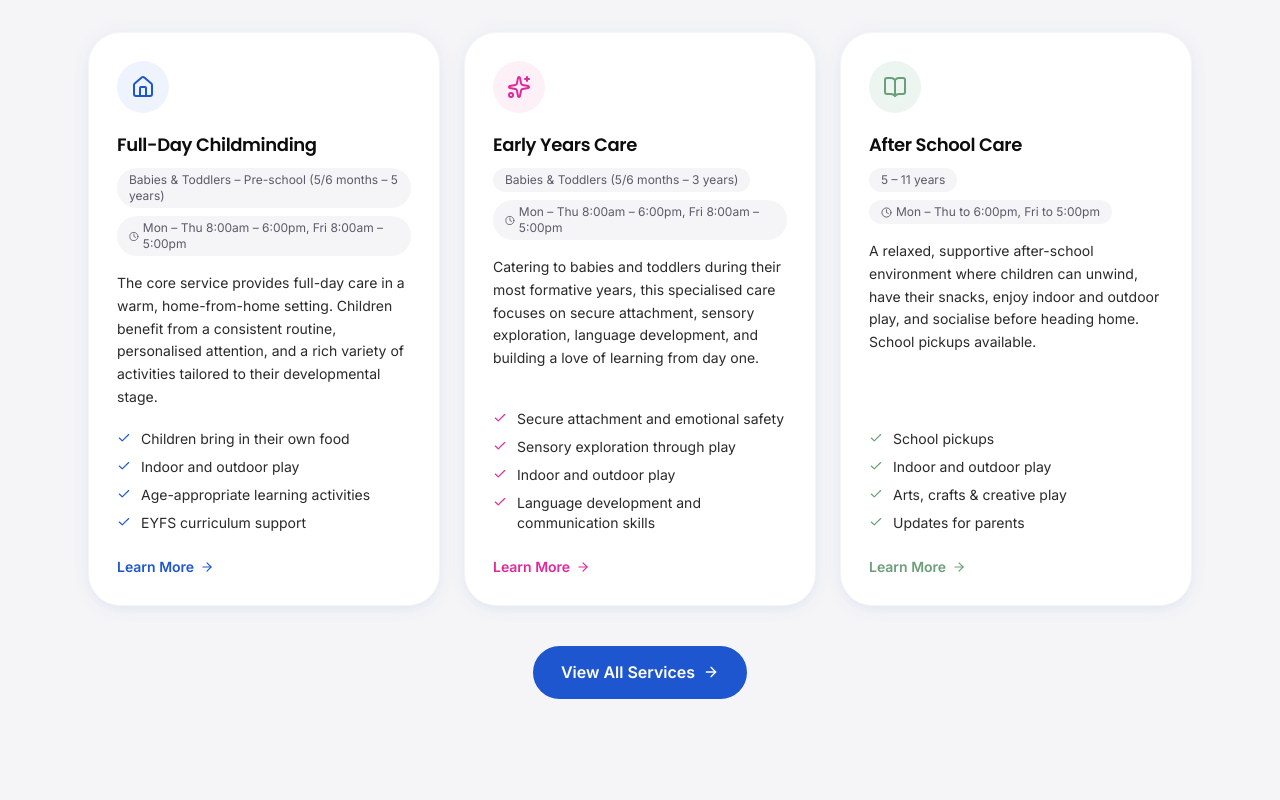
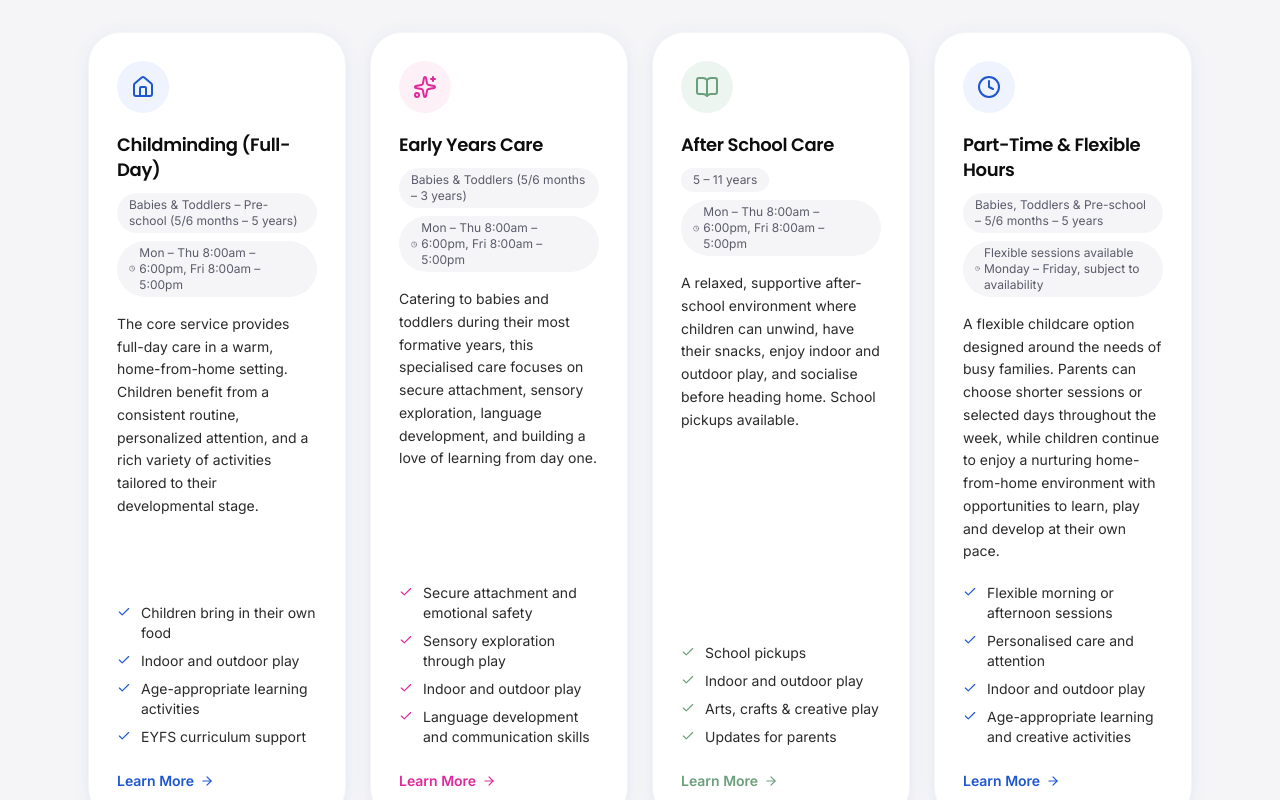
Before and after one commit to Preymaki/divine-heritage, a React (Vite) app: page / in a window 1280 px wide. Shown: the part 2020-2820 px from the top of the page. Built offline with nearby package versions, Linux system fonts and the light colour scheme; no server answers; the database is empty.

Commit message:
feat: add data schemas, contact form page, and core service/FAQ content modules

```diff
--- a/src/components/home/DailyActivities.tsx
+++ b/src/components/home/DailyActivities.tsx
@@ -31,14 +31,14 @@ const iconMap: Record<string, LucideIcon> = {
 }
 
 const DAILY_SCHEDULE = [
-  { time: '8:00 – 9:00am', activity: 'Welcome & indoor free play' },
-  { time: '9:00 – 10:30am', activity: 'Planned learning activity (EYFS-linked)' },
-  { time: '10:30 – 11:30am', activity: 'Indoor & outdoor play and garden exploration' },
-  { time: '11:30am – 12:30pm', activity: 'Story time, music & movement' },
-  { time: '12:30 – 1:30pm', activity: 'Lunch (packed meals) & rest / quiet time' },
-  { time: '1:30 – 3:00pm', activity: 'Arts & crafts, sensory play, or library visit' },
-  { time: '3:00 – 4:00pm', activity: 'School pickups & afternoon snack time' },
-  { time: '4:00 – 6:00pm', activity: 'Indoor and outdoor play, creative play, and wind-down' },
+  { time: '8:00 – 9:30am', activity: 'Welcome, breakfast & free play' },
+  { time: '9:30 – 10:00am', activity: 'Circle time — register, stories, songs & rhymes' },
+  { time: '10:00am – 12:00pm', activity: 'Outdoor play & EYFS-linked learning activities' },
+  { time: '12:00 – 1:00pm', activity: 'Lunch — packed meals' },
+  { time: '1:00 – 3:00pm', activity: 'Rest / quiet time' },
+  { time: '3:00 – 3:45pm', activity: 'School pick-ups' },
+  { time: '3:45 – 4:30pm', activity: 'Tea time' },
+  { time: '4:30 – 6:00pm', activity: 'Adult-led activities, free play & wind-down' },
 ]
 
 export default function DailyActivities() {
@@ -69,7 +69,7 @@ export default function DailyActivities() {
                 className="flex items-start gap-4 p-3.5 rounded-xl bg-white border border-[var(--color-muted)] group hover:border-[var(--color-primary-200)] hover:shadow-[var(--shadow-soft)] transition-all duration-200 focus-within:border-[var(--color-primary-300)]"
               >
                 <time
-                  className="text-[11px] font-semibold text-[var(--color-primary-500)] shrink-0 w-28 leading-snug pt-0.5 font-[var(--font-family-heading)]"
+                  className="text-[11px] font-semibold text-[var(--color-primary-500)] shrink-0 w-32 sm:w-36 leading-snug pt-0.5 font-[var(--font-family-heading)]"
                   aria-label={time}
                 >
                   {time}
@@ -81,7 +81,7 @@ export default function DailyActivities() {
             ))}
           </div>
           <p className="text-xs text-[var(--color-text-muted)] mt-3 italic">
-            Routines are flexible and adapted to each child's needs and age.
+            Routines are flexible and adapted to each child's individual needs, age and interests.
           </p>
         </AnimatedSection>
 
--- a/src/components/home/ServicesSection.tsx
+++ b/src/components/home/ServicesSection.tsx
@@ -9,6 +9,7 @@ const iconMap: Record<string, React.ComponentType<{ size?: number; className?: s
   Home,
   Sparkles,
   BookOpen,
+  Clock,
 }
 
 const colourMap: Record<string, string> = {
@@ -35,7 +36,7 @@ export default function ServicesSection() {
         />
       </AnimatedSection>
 
-      <div className="grid grid-cols-1 md:grid-cols-2 lg:grid-cols-3 gap-6 mt-12">
+      <div className="grid grid-cols-1 sm:grid-cols-2 lg:grid-cols-4 gap-6 mt-12">
         {SERVICES.map((service, i) => {
           const Icon = iconMap[service.icon] ?? Home
           const iconColour = colourMap[service.colour] ?? colourMap.primary
--- a/src/components/layout/Footer.tsx
+++ b/src/components/layout/Footer.tsx
@@ -4,9 +4,10 @@ import { SITE, NAV_LINKS } from '@constants/site'
 import { useContactSettings } from '@hooks/useContactSettings'
 
 const FOOTER_SERVICES = [
-  { label: 'Full-Day Childminding', href: '/services' },
+  { label: 'Childminding (Full-Day)', href: '/services' },
   { label: 'Early Years Care', href: '/services' },
   { label: 'After School Care', href: '/services' },
+  { label: 'Part-Time & Flexible Hours', href: '/services' },
 ]
 
 export default function Footer() {
--- a/src/data/faqs.ts
+++ b/src/data/faqs.ts
@@ -15,16 +15,16 @@ export const FAQS: FAQ[] = [
   },
   {
     id: 'ages',
-    question: 'What ages are cared for?',
+    question: 'What ages and sessions are cared for?',
     answer:
-      'Care is provided for babies, toddlers, pre-school children, and school-age children (from 5/6 months to 11 years). After-school care is also available. Numbers are carefully managed to maintain an exceptional standard of individualised care for every child.',
+      'Full-time and part-time sessions are provided for Babies & Toddlers (5/6 months – 3 years) and Preschoolers (3 – 5 years), as well as After-School Care for children aged 5 – 11 years. Numbers are carefully managed to maintain an exceptional standard of individualised care for every child.',
     category: 'general',
   },
   {
     id: 'hours',
     question: 'What are the hours of operation?',
     answer:
-      'Standard operating hours are Monday to Thursday, 8:00am to 6:00pm, and Friday 8:00am to 5:00pm. Flexible arrangements, including part-time, term-time only, and before or after school care, can be arranged based on availability. Weekend or overnight care is not currently offered.',
+      'Operating hours are Monday to Thursday 8:00am to 6:00pm, and Friday 8:00am to 5:00pm. Full-time and part-time flexible sessions are available across the week, subject to availability. Weekend or overnight care is not currently offered.',
     category: 'general',
   },
   {
--- a/src/data/services.ts
+++ b/src/data/services.ts
@@ -13,11 +13,11 @@ export const SERVICES: Service[] = [
   {
     id: 'childminding',
     icon: 'Home',
-    title: 'Full-Day Childminding',
+    title: 'Childminding (Full-Day)',
     ageRange: 'Babies & Toddlers – Pre-school (5/6 months – 5 years)',
     availability: 'Mon – Thu 8:00am – 6:00pm, Fri 8:00am – 5:00pm',
     description:
-      'The core service provides full-day care in a warm, home-from-home setting. Children benefit from a consistent routine, personalised attention, and a rich variety of activities tailored to their developmental stage.',
+      'The core service provides full-day care in a warm, home-from-home setting. Children benefit from a consistent routine, personalized attention, and a rich variety of activities tailored to their developmental stage.',
     features: [
       'Children bring in their own food',
       'Indoor and outdoor play',
@@ -49,7 +49,7 @@ export const SERVICES: Service[] = [
     icon: 'BookOpen',
     title: 'After School Care',
     ageRange: '5 – 11 years',
-    availability: 'Mon – Thu to 6:00pm, Fri to 5:00pm',
+    availability: 'Mon – Thu 8:00am – 6:00pm, Fri 8:00am – 5:00pm',
     description:
       'A relaxed, supportive after-school environment where children can unwind, have their snacks, enjoy indoor and outdoor play, and socialise before heading home. School pickups available.',
     features: [
@@ -61,4 +61,22 @@ export const SERVICES: Service[] = [
     ],
     colour: 'sage',
   },
+  {
+    id: 'flexible-hours',
+    icon: 'Clock',
+    title: 'Part-Time & Flexible Hours',
+    ageRange: 'Babies, Toddlers & Pre-school – 5/6 months – 5 years',
+    availability: 'Flexible sessions available Monday – Friday, subject to availability',
+    description:
+      'A flexible childcare option designed around the needs of busy families. Parents can choose shorter sessions or selected days throughout the week, while children continue to enjoy a nurturing home-from-home environment with opportunities to learn, play and develop at their own pace.',
+    features: [
+      'Flexible morning or afternoon sessions',
+      'Personalised care and attention',
+      'Indoor and outdoor play',
+      'Age-appropriate learning and creative activities',
+      'EYFS-aligned learning and development',
+      'Regular updates for parents',
+    ],
+    colour: 'primary',
+  },
 ]
--- a/src/hooks/useSiteImages.ts
+++ b/src/hooks/useSiteImages.ts
@@ -22,6 +22,7 @@ export interface SiteImagesMap {
   serviceChildminding: string
   serviceEarlyYears: string
   serviceAfterSchool: string
+  serviceFlexible: string
   serviceArts: string
   serviceOutdoor: string
 }
@@ -35,6 +36,7 @@ export function useSiteImages(): SiteImagesMap {
     serviceChildminding:  IMAGES.serviceChildminding,
     serviceEarlyYears:    IMAGES.serviceEarlyYears,
     serviceAfterSchool:   IMAGES.serviceAfterSchool,
+    serviceFlexible:      IMAGES.serviceFlexible,
     serviceArts:          IMAGES.serviceArts,
     serviceOutdoor:       IMAGES.serviceOutdoor,
   })
@@ -62,6 +64,7 @@ export function useSiteImages(): SiteImagesMap {
           serviceChildminding:  getServiceUrl(1, IMAGES.serviceChildminding),
           serviceEarlyYears:    getServiceUrl(2, IMAGES.serviceEarlyYears),
           serviceAfterSchool:   getServiceUrl(3, IMAGES.serviceAfterSchool),
+          serviceFlexible:      getServiceUrl(4, IMAGES.serviceFlexible),
           serviceArts:          getServiceUrl(4, IMAGES.serviceArts),
           serviceOutdoor:       getServiceUrl(5, IMAGES.serviceOutdoor),
         })
--- a/src/pages/About.tsx
+++ b/src/pages/About.tsx
@@ -46,7 +46,7 @@ export default function About() {
     ? about.storyParagraphs
     : [
         'Divine Heritage Childcare Service was founded in 2017 as a professional home-based childminding service where children can learn, play, and grow safely. A loving, familiar home environment provides the very best foundation for early childhood development.',
-        'Children are welcomed from 5/6 months to 5 years old, as well as school-age children for after-school care, covering toddlers, pre-schoolers, and school-age groups. Every child is treated as an individual and cared for at their own pace.',
+        'Full-time and part-time sessions are offered for babies, toddlers, and preschoolers (5/6 months to 5 years), alongside after-school care for school-age children. Every child is treated as an individual and cared for at their own pace.',
         'The large playroom is thoughtfully equipped with age-appropriate resources to spark curiosity and creativity. The setting features a spacious, secure garden, allowing for daily outdoor play and physical development.',
         'Regular outings are made to the local playground, library, and community playgroups, giving children rich social experiences and a connection to their local community. True partnership is maintained with families, with open and honest communication every step of the way.',
       ]
--- a/src/pages/Contact.tsx
+++ b/src/pages/Contact.tsx
@@ -17,17 +17,20 @@ interface FormData {
 }
 
 const AGE_OPTIONS = [
-  '5/6 months – 2 years (Baby / Toddler)',
-  '2 – 3 years (Toddler)',
-  '3 – 4 years (Pre-school)',
-  '4 – 5 years (Pre-school)',
-  'School age (after school care)',
+  'Babies – Toddlers (5/6 months – 3 years)',
+  'Preschoolers (3 – 5 years)',
+  'School Age (5 – 11 years / After School)',
+  'Full-Time Sessions (Babies – Toddlers)',
+  'Part-Time Sessions (Babies – Toddlers)',
+  'Full-Time Sessions (Preschoolers)',
+  'Part-Time Sessions (Preschoolers)',
 ]
 
 const SERVICE_OPTIONS = [
   'Childminding (Full-Day)',
   'Early Years Care',
   'After School Care',
+  'Part-Time & Flexible Hours',
   'Not sure yet',
 ]
 
--- a/src/pages/Services.tsx
+++ b/src/pages/Services.tsx
@@ -10,6 +10,7 @@ const iconMap: Record<string, React.ComponentType<{ size?: number }>> = {
   Home,
   Sparkles,
   BookOpen,
+  Clock,
 }
 
 const colourMap: Record<string, string> = {
@@ -41,6 +42,11 @@ export default function Services() {
     'after-school': {
       src: siteImages.serviceAfterSchool,
       alt: 'A toddler building strength and coordination on foam climbing blocks at a soft play session during an active outing arranged by Divine Heritage',
+      position: 'object-center',
+    },
+    'flexible-hours': {
+      src: siteImages.serviceFlexible || siteImages.serviceArts,
+      alt: 'Children engaged in creative learning activities and flexible play in a warm home environment at Divine Heritage',
       position: 'object-center',
     },
   }
--- a/src/services/gallery.ts
+++ b/src/services/gallery.ts
@@ -249,7 +249,7 @@ export async function seedGallery(uploadedBy: string): Promise<void> {
       downloadURL: '/images/indoor-train-track.jpeg',
       title: 'Services Page: Childminding Cover',
       altText: 'Child building wooden train track in home nursery',
-      caption: 'Cover photo for Full & Part-Time Childminding service card.',
+      caption: 'Cover photo for Childminding (Full-Day) service card.',
     },
     {
       group: 'services_page', sortOrder: 2,
@@ -268,9 +268,9 @@ export async function seedGallery(uploadedBy: string): Promise<void> {
     {
       group: 'services_page', sortOrder: 4,
       downloadURL: '/images/arts-painting-easel.jpeg',
-      title: 'Services Page: Arts & Crafts Cover',
+      title: 'Services Page: Part-Time & Flexible Hours Cover',
       altText: 'Child wearing apron painting at easel',
-      caption: 'Cover photo for Creative Arts & Crafts sessions card.',
+      caption: 'Cover photo for Part-Time & Flexible Hours service card.',
     },
     {
       group: 'services_page', sortOrder: 5,
--- a/src/utils/images.ts
+++ b/src/utils/images.ts
@@ -27,6 +27,7 @@ export const IMAGES = {
   serviceChildminding:  '/images/indoor-train-track.jpeg',       // cosy home play
   serviceEarlyYears:    '/images/reading-book.jpeg',             // child reading independently
   serviceAfterSchool:   '/images/outing-softplay-blocks.jpeg',   // physical activity outing
+  serviceFlexible:      '/images/arts-painting-easel.jpeg',      // creative and flexible play
   serviceArts:          '/images/arts-painting-easel.jpeg',      // painting at easel
   serviceOutdoor:       '/images/outdoor-nature-tree.jpeg',      // nature exploration
 
```
